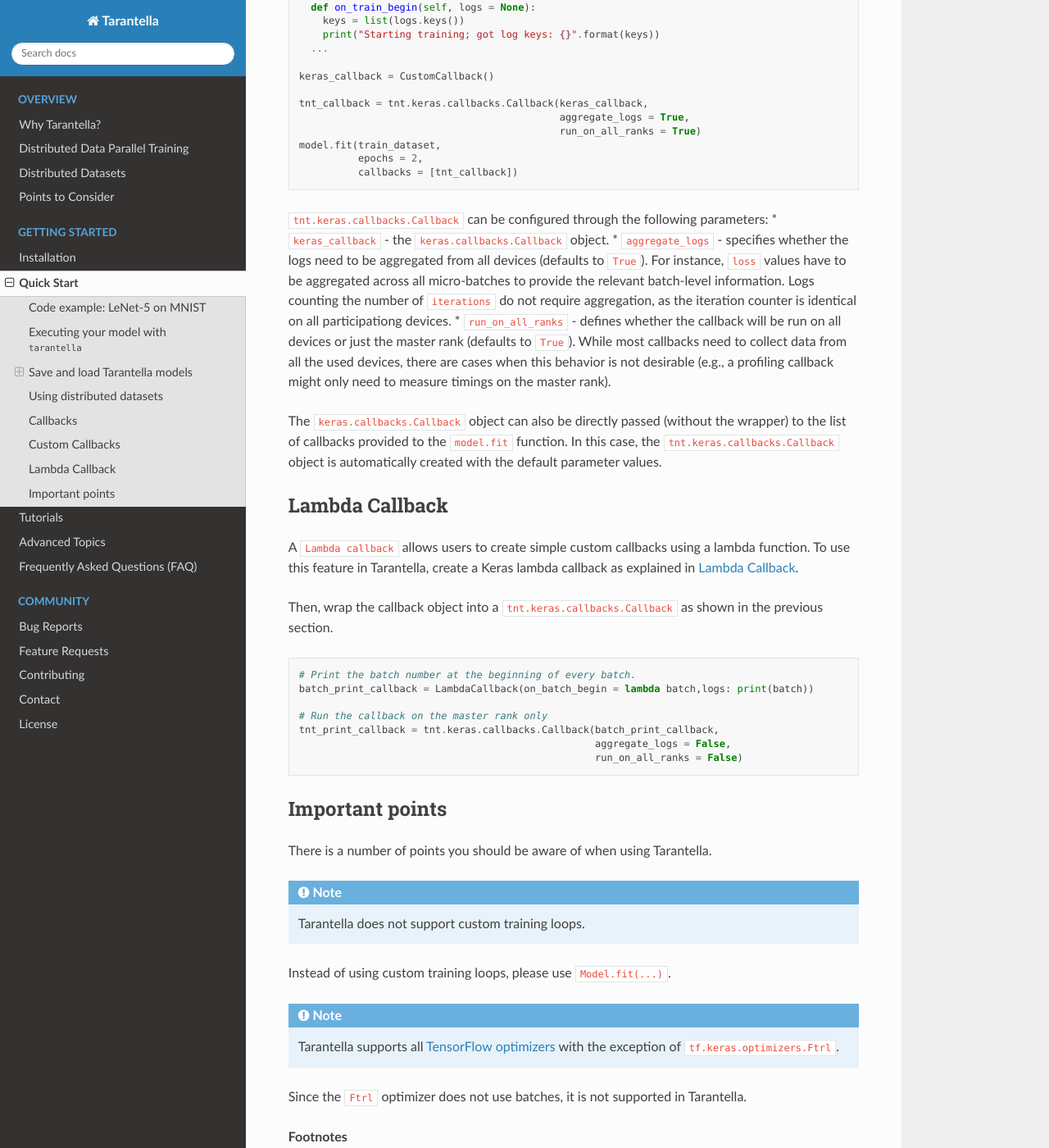
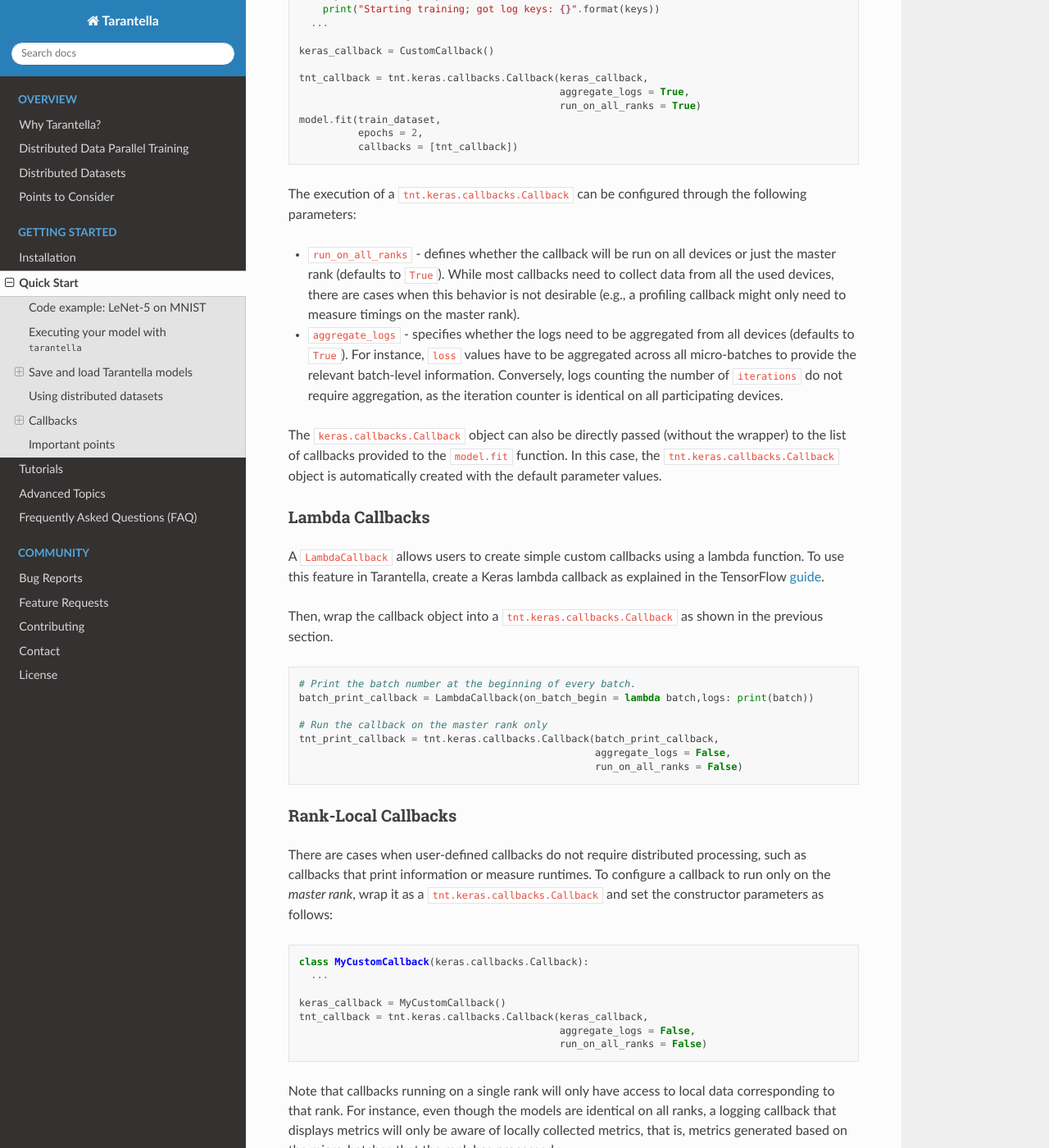
Before and after one commit to cc-hpc-itwm/tarantella, a Sphinx documentation site: the page built from docs/source/quick_start.rst, in a window 1280 px wide and 1400 px high, scrolled down 9404 px. Shown: the whole window at 82% size. Built offline with Sphinx 7.4.7 and the Read the Docs theme 2.0.0, drawn with Linux system fonts in a browser that asks for light colours; some of the changed text lies outside the part shown.

Commit message:
docs: update `callbacks` description

```diff
--- a/docs/source/quick_start.rst
+++ b/docs/source/quick_start.rst
@@ -68,7 +68,7 @@
 Lastly, we can evaluate the final accuracy of our ``model`` on the ``test_dataset`` using
 ``model.evaluate``.
 
-To test and run ``tarantella`` in the next section, you can find a full version of the above example
+To test and run Tarantella in the next section, you can find a full version of the above example
 `here <https://github.com/cc-hpc-itwm/tarantella/blob/master/docs/source/model.py>`__.
 
 Executing your model with ``tarantella``
@@ -221,7 +221,7 @@
 Save and load Tarantella models
 ^^^^^^^^^^^^^^^^^^^^^^^^^^^^^^^
 
-Storing and loading your trained ``Tarantella.Model`` is very simple.
+Storing and loading your trained ``tnt.Model`` is very simple.
 
 Tarantella supports all the different ways in which you can load and store a ``keras.Model``
 (for a guide look for instance `here <https://www.tensorflow.org/guide/keras/save_and_serialize>`__).
@@ -438,8 +438,10 @@
 
    The explicit addition of ``BaseLogger`` callbacks is not supported in Tarantella.
 
+.. _custom-callbacks-label:
+
 Custom Callbacks
-^^^^^^^^^^^^^^^^
+----------------
 
 Any custom Keras callback can be used in a distributed fashion with Tarantella.
 To this end, define your own custom Keras callback as explained in the
@@ -466,28 +468,28 @@
             epochs = 2,
             callbacks = [tnt_callback])
 
-``tnt.keras.callbacks.Callback`` can be configured through the following parameters:
-* ``keras_callback`` - the ``keras.callbacks.Callback`` object.
+The execution of a ``tnt.keras.callbacks.Callback`` can be configured through the following parameters:
+
+* ``run_on_all_ranks`` - defines whether the callback will be run on all devices or just
+  the master rank (defaults to ``True``). While most callbacks need to collect data from
+  all the used devices, there are cases when this behavior is not desirable (e.g., a profiling
+  callback might only need to measure timings on the master rank).
 * ``aggregate_logs`` - specifies whether the logs need to be aggregated from all devices
-(defaults to ``True``). For instance, ``loss`` values have to be aggregated across all
-micro-batches to provide the relevant batch-level information. Logs counting the number
-of ``iterations`` do not require aggregation, as the iteration counter is identical on
-all participationg devices.
-* ``run_on_all_ranks`` - defines whether the callback will be run on all devices or just
-the master rank (defaults to ``True``). While most callbacks need to collect data from
-all the used devices, there are cases when this behavior is not desirable (e.g., a profiling
-callback might only need to measure timings on the master rank).
+  (defaults to ``True``). For instance, ``loss`` values have to be aggregated across all
+  micro-batches to provide the relevant batch-level information. Conversely, logs counting
+  the number of ``iterations`` do not require aggregation, as the iteration counter is
+  identical on all participating devices.
 
 The ``keras.callbacks.Callback`` object can also be directly passed (without the wrapper) to the
 list of callbacks provided to the ``model.fit`` function. In this case, the
 ``tnt.keras.callbacks.Callback`` object is automatically created with the default parameter values.
 
-Lambda Callback
-^^^^^^^^^^^^^^^
+Lambda Callbacks
+----------------
 
-A ``Lambda callback`` allows users to create simple custom callbacks using a lambda function.
-To use this feature in Tarantella, create a Keras lambda callback as explained in
-`Lambda Callback <https://www.tensorflow.org/api_docs/python/tf/keras/callbacks/LambdaCallback>`__.
+A ``LambdaCallback`` allows users to create simple custom callbacks using a lambda function.
+To use this feature in Tarantella, create a Keras lambda callback as explained in the TensorFlow
+`guide <https://www.tensorflow.org/api_docs/python/tf/keras/callbacks/LambdaCallback>`__.
 
 Then, wrap the callback object into a ``tnt.keras.callbacks.Callback`` as shown in the previous section.
 
@@ -500,6 +502,29 @@
   tnt_print_callback = tnt.keras.callbacks.Callback(batch_print_callback,
                                                     aggregate_logs = False,
                                                     run_on_all_ranks = False)
+
+Rank-Local Callbacks
+--------------------
+
+There are cases when user-defined callbacks do not require distributed processing,
+such as callbacks that print information or measure runtimes.
+To configure a callback to run only on the *master rank*, wrap it as a
+``tnt.keras.callbacks.Callback`` and set the constructor parameters as follows:
+
+.. code-block:: python
+
+  class MyCustomCallback(keras.callbacks.Callback):
+    ...
+
+  keras_callback = MyCustomCallback()
+  tnt_callback = tnt.keras.callbacks.Callback(keras_callback,
+                                              aggregate_logs = False,
+                                              run_on_all_ranks = False)
+
+Note that callbacks running on a single rank will only have access to local data corresponding
+to that rank. For instance, even though the models are identical on all ranks, a logging callback
+that displays metrics will only be aware of locally collected metrics, that is, metrics generated
+based on the micro-batches that the rank has processed.
 
 Important points
 ^^^^^^^^^^^^^^^^
```
Also changed, not shown: docs/source/advanced_topics.rst (+1 -13 lines), docs/source/tutorials.rst (+17 -10 lines).
